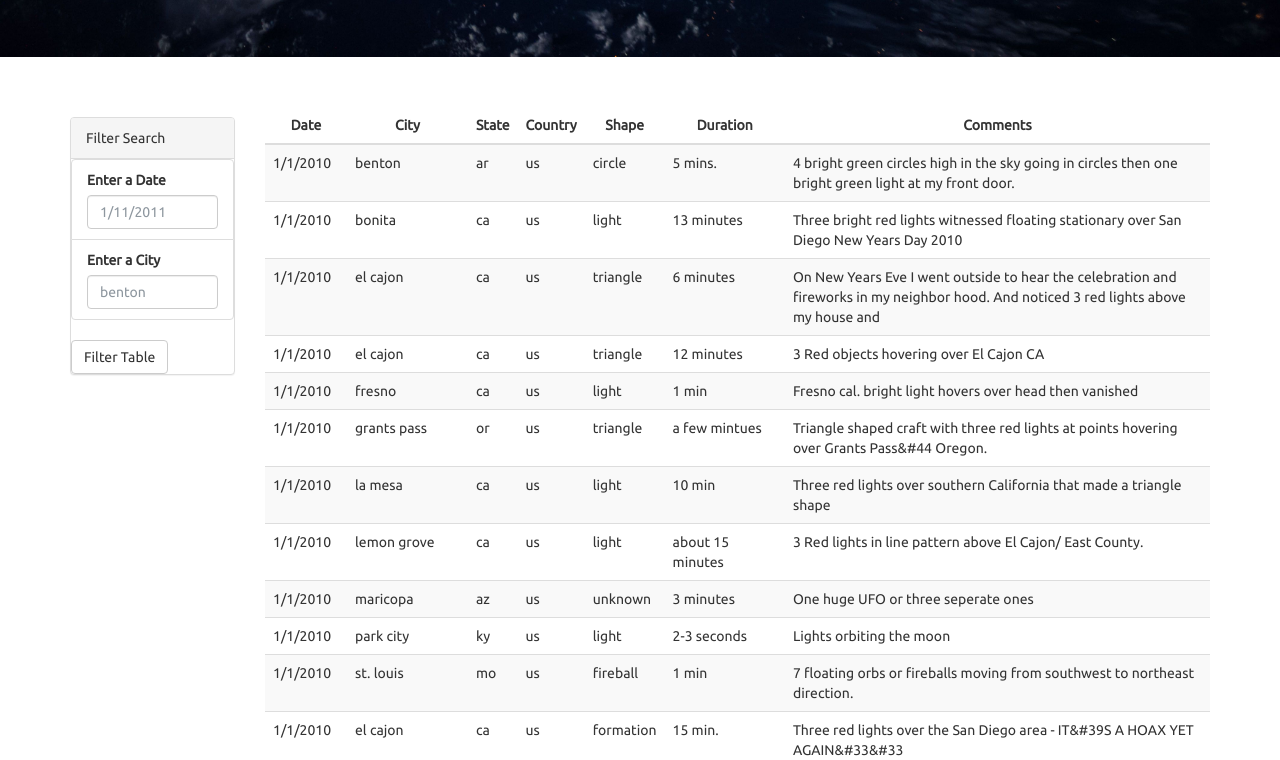
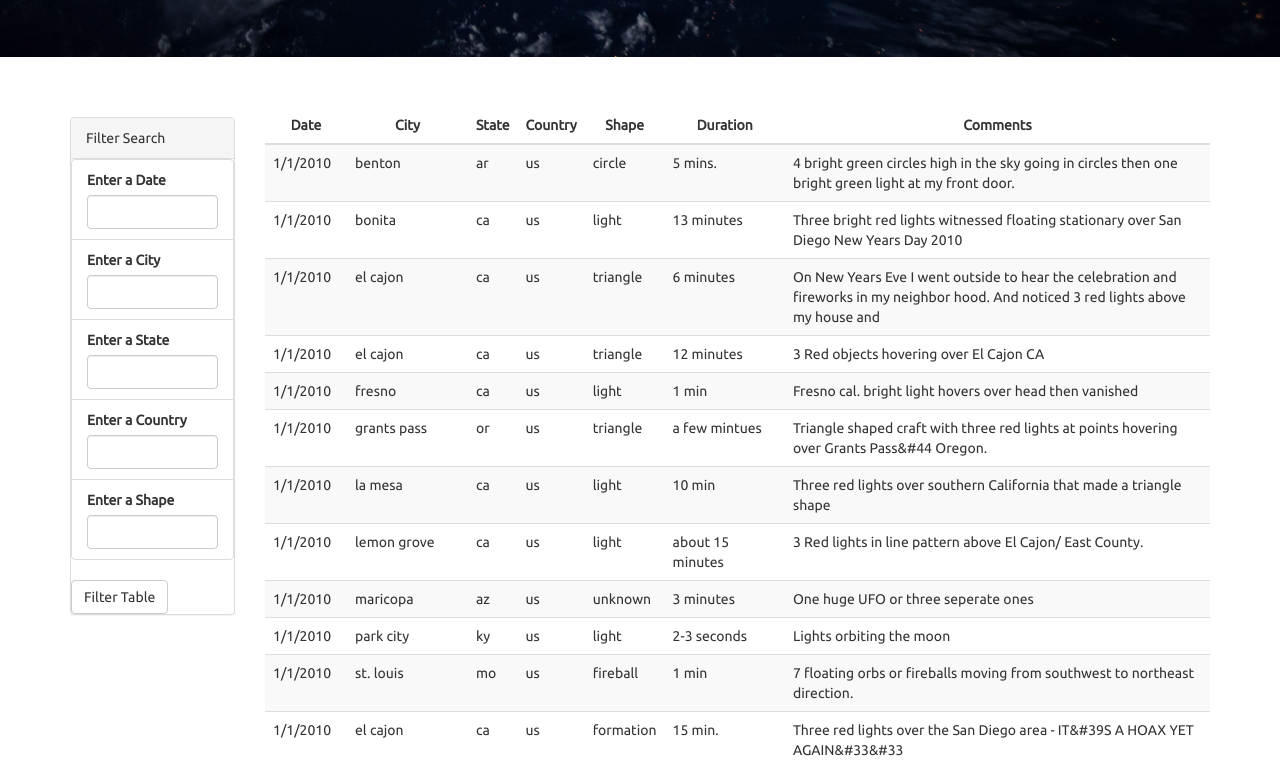
Before and after one commit to AdrianGallyot/javascript-challenge, a plain HTML site: page UFO-Level-2/index.html in a window 1280 px wide. Shown: the part 555-1315 px from the top of the page. Drawn offline with nearby package versions, Linux system fonts and the light colour scheme.

Commit message:
Update index.html

```diff
--- a/UFO-Level-2/index.html
+++ b/UFO-Level-2/index.html
@@ -37,11 +37,23 @@
                     <ul class="list-group" id="filters">
                       <li class="filter list-group-item">
                         <label for="date">Enter a Date</label>
-                        <input class="form-control" id="datetime" type="text" placeholder="1/11/2011">
+                        <input class="form-control" id="datetime" type="text">
                       </li>
                       <li class="filter list-group-item">
                         <label for="date">Enter a City</label>
-                        <input class="form-control" id="City" type="text" placeholder="benton">
+                        <input class="form-control" id="city" type="text">
+                      </li>
+                      <li class="filter list-group-item">
+                        <label for="date">Enter a State</label>
+                        <input class="form-control" id="state" type="text">
+                      </li>
+                      <li class="filter list-group-item">
+                        <label for="date">Enter a Country</label>
+                        <input class="form-control" id="country" type="text">
+                      </li>
+                      <li class="filter list-group-item">
+                        <label for="date">Enter a Shape</label>
+                        <input class="form-control" id="shape" type="text">
                       </li>
                     </ul>
                   </div>
```
